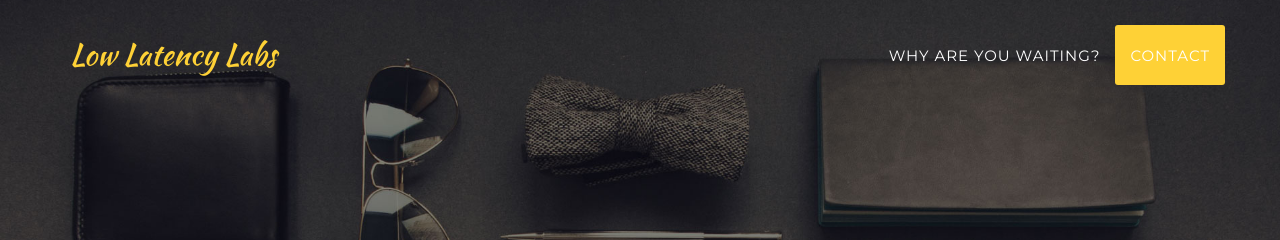
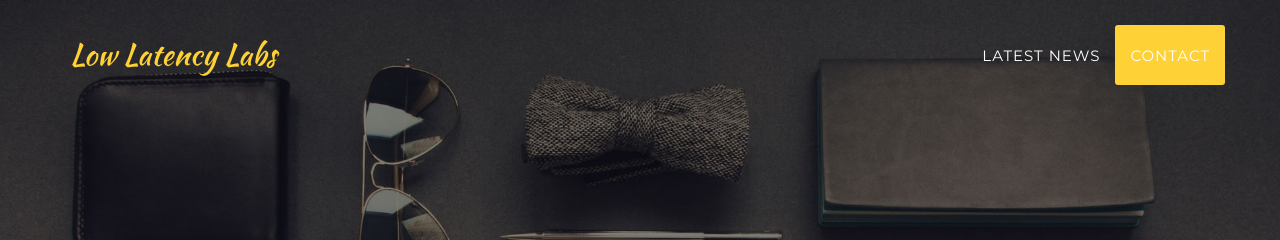
Before and after one commit to blurryhumanface/LowLatencyLabs, a Jekyll site: the page built from index.html, in a window 1280 px wide. Shown: the top 240 px of the page. Built offline with Jekyll 4.4.1, drawn with Linux system fonts in a browser that asks for light colours; some web fonts are replaced.

Commit message:
Updated navbar

```diff
--- a/_includes/header.html
+++ b/_includes/header.html
@@ -19,7 +19,7 @@
                         <a href="#page-top"></a>
                     </li>
                     <li>
-                        <a class="page-scroll" href="#services">Why are you waiting?</a>
+                        <a class="page-scroll" href="#latestnews">Latest News</a>
                     </li>
                     <li>
                         <a class="page-scroll" href="#contact">Contact</a>
```
